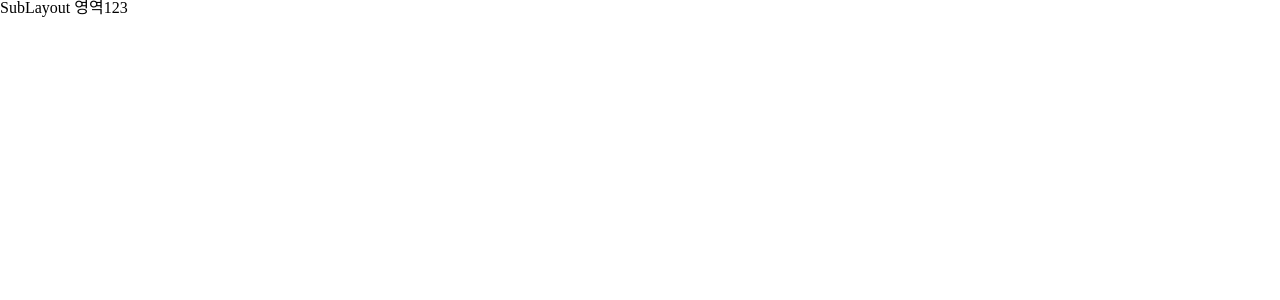
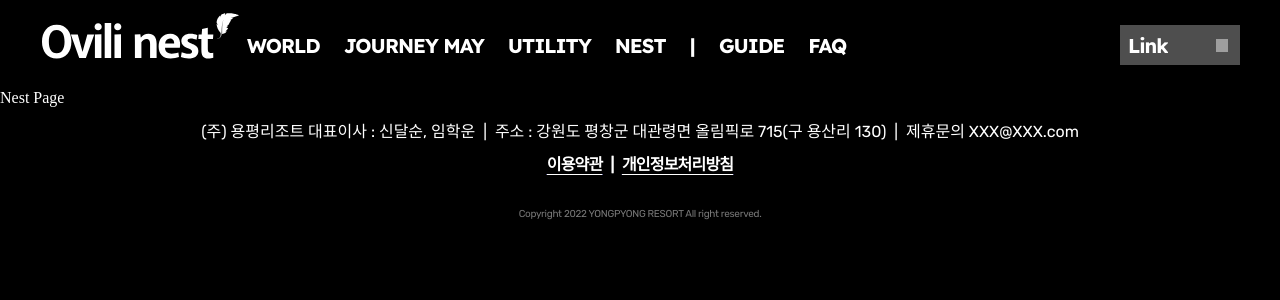
Before and after one commit to ohcho-dev/ovili-nest-web-frontend, a React (Create React App) app: page /nest in a window 1280 px wide. Shown: the top 300 px of the page. Built offline with nearby package versions, Linux system fonts and the light colour scheme; grey boxes are pictures that could not be loaded.

Commit message:
feat: web용 페이지 레이아웃 구성

```diff
--- a/src/App.js
+++ b/src/App.js
@@ -1,13 +1,19 @@
 import { Route, Routes } from "react-router-dom";
 import Main from "./pages/Main";
-import Sub from "./pages/Sub";
+import World from "./pages/World";
+import Journey from "./pages/Journey";
+import Utility from "./pages/Utility";
+import Nest from "./pages/Nest";
 
 function App() {
   return (
     <div>
       <Routes>
         <Route path="/" element={<Main />}></Route>
-        <Route path="/*" element={<Sub />}></Route>
+        <Route path="/world" element={<World />}></Route>
+        <Route path="/journey" element={<Journey />}></Route>
+        <Route path="/utility" element={<Utility />}></Route>
+        <Route path="/nest" element={<Nest />}></Route>
       </Routes>
     </div>
   );
--- a/src/components/Footer.js
+++ b/src/components/Footer.js
@@ -1,7 +1,89 @@
+import React from "react";
+import { Link } from "react-router-dom";
 import styled from "styled-components";
 
+const Container = styled.div`
+  width: 100%;
+  height: 131px;
+  max-width: 1280px;
+  padding: 16px 40px;
+  margin: 0 auto;
+`;
+const Address = styled.address`
+  text-align: center;
+`;
+const AddressItem = styled.span`
+  font-family: "Rubik";
+  font-weight: 400;
+  font-size: 16px;
+  line-height: 130%;
+  color: #ffffff;
+
+  &:nth-child(2n) {
+    margin: 0 8px;
+  }
+`;
+const LinkWrap = styled.div`
+  display: flex;
+  align-items: center;
+  justify-content: center;
+  padding: 12px 0 32px;
+`;
+const LinkItem = styled.div`
+  font-family: "Rubik";
+  font-weight: 700;
+  font-size: 16px;
+  line-height: 130%;
+  align-items: center;
+  text-align: center;
+  letter-spacing: -0.05em;
+  color: #ffffff;
+  text-decoration: underline;
+  text-underline-position: under;
+
+  &:nth-child(2n) {
+    margin: 0 8px;
+    text-decoration: none;
+  }
+`;
+const Copyright = styled.div`
+  font-family: "Rubik";
+  font-weight: 400;
+  font-size: 10px;
+  line-height: 130%;
+  letter-spacing: -0.03em;
+  color: #777777;
+  text-align: center;
+`;
 const Footer = () => {
-  return <footer>Footer 영역</footer>;
+  return (
+    <footer>
+      <Container>
+        <Address>
+          <AddressItem>(주) 용평리조트 대표이사 : 신달순, 임학운</AddressItem>
+          <AddressItem>|</AddressItem>
+          <AddressItem>
+            주소 : 강원도 평창군 대관령면 올림픽로 715(구 용산리 130)
+          </AddressItem>
+          <AddressItem>|</AddressItem>
+          <AddressItem>제휴문의 XXX@XXX.com</AddressItem>
+        </Address>
+
+        <LinkWrap>
+          <Link to="#">
+            <LinkItem>이용약관</LinkItem>
+          </Link>
+          <LinkItem>|</LinkItem>
+          <Link to="#">
+            <LinkItem>개인정보처리방침</LinkItem>
+          </Link>
+        </LinkWrap>
+        <Copyright>
+          Copyright 2022 YONGPYONG RESORT All right reserved.
+        </Copyright>
+      </Container>
+    </footer>
+  );
 };
 
 export default Footer;
--- a/src/components/Header.js
+++ b/src/components/Header.js
@@ -1,11 +1,10 @@
-import { useState } from "react";
+import React, { useState } from "react";
 import styled from "styled-components";
 import { useNavigate } from "react-router-dom";
 
 const HeaderWrap = styled.header`
   background: #000;
 `;
-
 const Container = styled.div`
   width: 100%;
   max-width: 1280px;
@@ -16,7 +15,6 @@ const Container = styled.div`
   justify-content: space-between;
   height: 90px;
 `;
-
 const NavWrap = styled.div`
   display: flex;
   align-items: center;
@@ -43,7 +41,6 @@ const NavItem = styled.li`
     cursor: normal;
   }
 `;
-const LinkWrap = styled.div``;
 
 const Header = () => {
   const [toggle, setToggle] = useState(false);
@@ -55,13 +52,13 @@ const Header = () => {
         <NavWrap>
           <img src="/images/logo.svg" alt="ovili nest" />
           <Nav>
-            <NavItem>WORLD</NavItem>
-            <NavItem>JOURNEY MAY</NavItem>
-            <NavItem>UTILITY</NavItem>
-            <NavItem>NEST</NavItem>
+            <NavItem onClick={() => navigate("/world")}>WORLD</NavItem>
+            <NavItem onClick={() => navigate("/journey")}>JOURNEY MAY</NavItem>
+            <NavItem onClick={() => navigate("/utility")}>UTILITY</NavItem>
+            <NavItem onClick={() => navigate("/nest")}>NEST</NavItem>
             <NavItem>|</NavItem>
-            <NavItem>GUIDE</NavItem>
-            <NavItem>FAQ</NavItem>
+            <NavItem onClick={() => navigate("/guide")}>GUIDE</NavItem>
+            <NavItem onClick={() => navigate("/faq")}>FAQ</NavItem>
           </Nav>
         </NavWrap>
         <div className="select">
--- a/src/index.css
+++ b/src/index.css
@@ -5,6 +5,7 @@ body {
     "Helvetica Neue", sans-serif;
   -webkit-font-smoothing: antialiased;
   -moz-osx-font-smoothing: grayscale;
+  background-color: #000;
 }
 
 html,
--- a/src/layouts/MainLayout.js
+++ b/src/layouts/MainLayout.js
@@ -1,14 +1,25 @@
+import React from "react";
 import styled from "styled-components";
 import Footer from "../components/Footer";
 import Header from "../components/Header";
 
+const MainLayoutWrap = styled.div`
+  width: 100%;
+  height: 100vh;
+  overflow: hidden;
+`;
+
+const Content = styled.main`
+  height: calc(100vh - 90px - 131px);
+`;
+
 const MainLayout = ({ children }) => {
   return (
-    <div>
+    <MainLayoutWrap>
       <Header />
-      <main>{children}</main>
+      <Content>{children}</Content>
       <Footer />
-    </div>
+    </MainLayoutWrap>
   );
 };
 
--- a/src/layouts/SubLayout.js
+++ b/src/layouts/SubLayout.js
@@ -1,11 +1,25 @@
+import React from "react";
 import styled from "styled-components";
+import Footer from "../components/Footer";
+import Header from "../components/Header";
+
+const SubLayoutWrap = styled.div`
+  width: 100%;
+  overflow: hidden;
+`;
+
+const Content = styled.main`
+  width: 100%;
+  color: #fff;
+`;
 
 const SubLayout = ({ children }) => {
   return (
-    <div>
-      SubLayout 영역
-      {children}
-    </div>
+    <SubLayoutWrap>
+      <Header />
+      <Content>{children}</Content>
+      <Footer />
+    </SubLayoutWrap>
   );
 };
 
--- /dev/null
+++ b/src/pages/Journey.js
@@ -0,0 +1,8 @@
+import React from "react";
+import SubLayout from "../layouts/SubLayout";
+
+const Journey = () => {
+  return <SubLayout>Journey Page</SubLayout>;
+};
+
+export default Journey;
--- a/src/pages/Main.js
+++ b/src/pages/Main.js
@@ -1,3 +1,4 @@
+import React from "react";
 import styled from "styled-components";
 import MainLayout from "../layouts/MainLayout";
 
--- /dev/null
+++ b/src/pages/Nest.js
@@ -0,0 +1,8 @@
+import React from "react";
+import SubLayout from "../layouts/SubLayout";
+
+const Nest = () => {
+  return <SubLayout>Nest Page</SubLayout>;
+};
+
+export default Nest;
--- a/src/pages/Sub.js
+++ /dev/null
@@ -1,8 +0,0 @@
-import styled from "styled-components";
-import SubLayout from "../layouts/SubLayout";
-
-const Sub = () => {
-  return <SubLayout>123</SubLayout>;
-};
-
-export default Sub;
--- /dev/null
+++ b/src/pages/Utility.js
@@ -0,0 +1,8 @@
+import React from "react";
+import SubLayout from "../layouts/SubLayout";
+
+const Utility = () => {
+  return <SubLayout>Utility Page</SubLayout>;
+};
+
+export default Utility;
--- /dev/null
+++ b/src/pages/World.js
@@ -0,0 +1,8 @@
+import React from "react";
+import SubLayout from "../layouts/SubLayout";
+
+const World = () => {
+  return <SubLayout>World Page</SubLayout>;
+};
+
+export default World;
```
